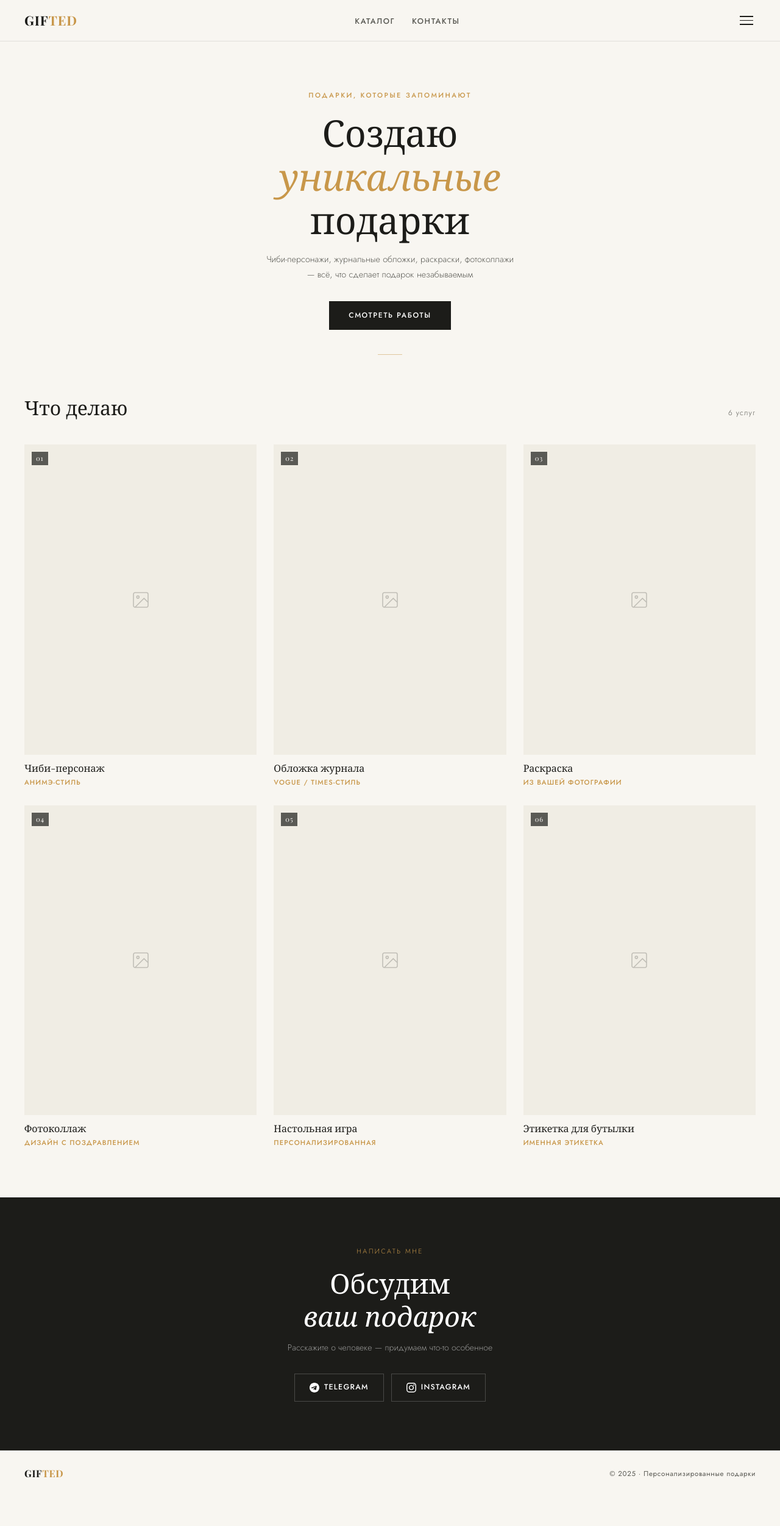
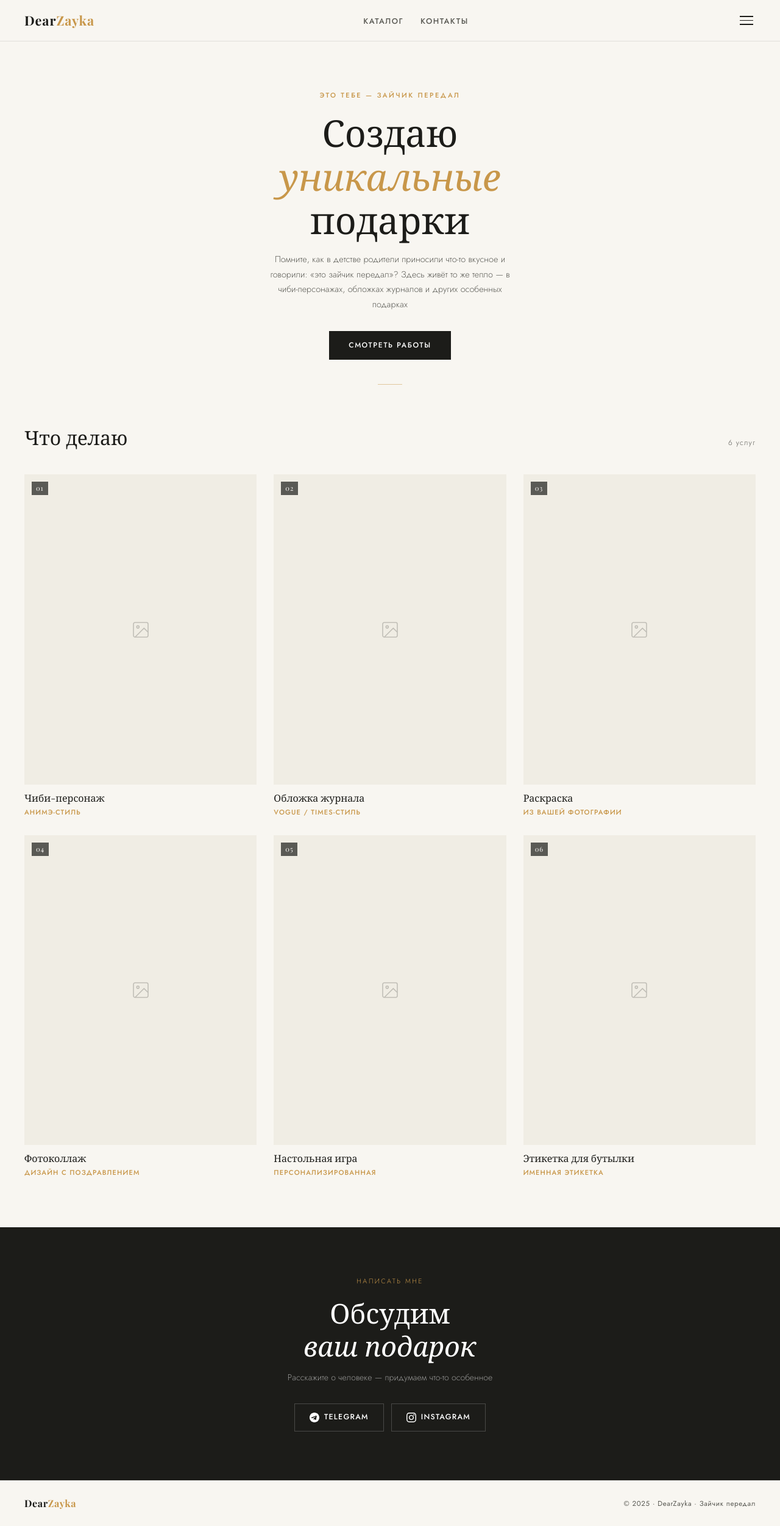
Before and after one commit to valeriagonchenko/dearzayka, a plain HTML site: page index.html in a window 1280 px wide. Shown: the whole page at 61% size. Before the commit the page ends 2454 px from the top, so only its background shows below. Drawn offline with nearby package versions, Linux system fonts and the light colour scheme; a web font is replaced by a local one.

Commit message:
Update index.html

```diff
--- a/index.html
+++ b/index.html
@@ -3,7 +3,7 @@
 <head>
   <meta charset="UTF-8">
   <meta name="viewport" content="width=device-width, initial-scale=1.0">
-  <title>Gifted — персонализированные подарки</title>
+  <title>DearZayka — Зайчик передал</title>
   <link href="https://fonts.googleapis.com/css2?family=Playfair+Display:ital,wght@0,400;0,600;0,700;1,400&family=Jost:wght@300;400;500;600&display=swap" rel="stylesheet">
   <style>
     *, *::before, *::after { box-sizing: border-box; margin: 0; padding: 0; }
@@ -701,7 +701,7 @@
 <!-- DRAWER -->
 <div class="drawer" id="drawer">
   <div class="drawer-header">
-    <span class="drawer-logo">GIF<span>TED</span></span>
+    <span class="drawer-logo">Dear<span>Zayka</span></span>
     <button class="close-btn" onclick="closeDrawer()">✕</button>
   </div>
   <ul class="drawer-nav">
@@ -709,13 +709,13 @@
     <li><a href="#contact" onclick="closeDrawer()">Связаться</a></li>
   </ul>
   <div class="drawer-footer">
-    <p>Персонализированные подарки<br>с душой</p>
+    <p>Подарки, которые зайчик передал<br>с любовью ✦</p>
   </div>
 </div>
 
 <!-- HEADER -->
 <header>
-  <a class="logo" onclick="showCatalog()">GIF<span>TED</span></a>
+  <a class="logo" onclick="showCatalog()">Dear<span>Zayka</span></a>
   <nav>
     <ul class="nav-desktop">
       <li><a href="#catalog">Каталог</a></li>
@@ -734,10 +734,10 @@
 
   <!-- HERO -->
   <section class="hero">
-    <p class="hero-eyebrow fade-up" style="animation-delay:0.1s">Подарки, которые запоминают</p>
+    <p class="hero-eyebrow fade-up" style="animation-delay:0.1s">это тебе — зайчик передал</p>
     <h1 class="fade-up" style="animation-delay:0.2s">Создаю<br><em>уникальные</em><br>подарки</h1>
     <p class="hero-sub fade-up" style="animation-delay:0.3s">
-      Чиби-персонажи, журнальные обложки, раскраски, фотоколлажи — всё, что сделает подарок незабываемым
+      Помните, как в детстве родители приносили что-то вкусное и говорили: «это зайчик передал»? Здесь живёт то же тепло — в чиби-персонажах, обложках журналов и других особенных подарках
     </p>
     <a class="btn-primary fade-up" href="#catalog" style="animation-delay:0.4s">Смотреть работы</a>
     <div class="hero-divider"></div>
@@ -774,8 +774,8 @@
   </section>
 
   <footer>
-    <span class="logo">GIF<span>TED</span></span>
-    <p>© 2025 · Персонализированные подарки</p>
+    <span class="logo">Dear<span>Zayka</span></span>
+    <p>© 2025 · DearZayka · Зайчик передал</p>
   </footer>
 
 </main>
```
